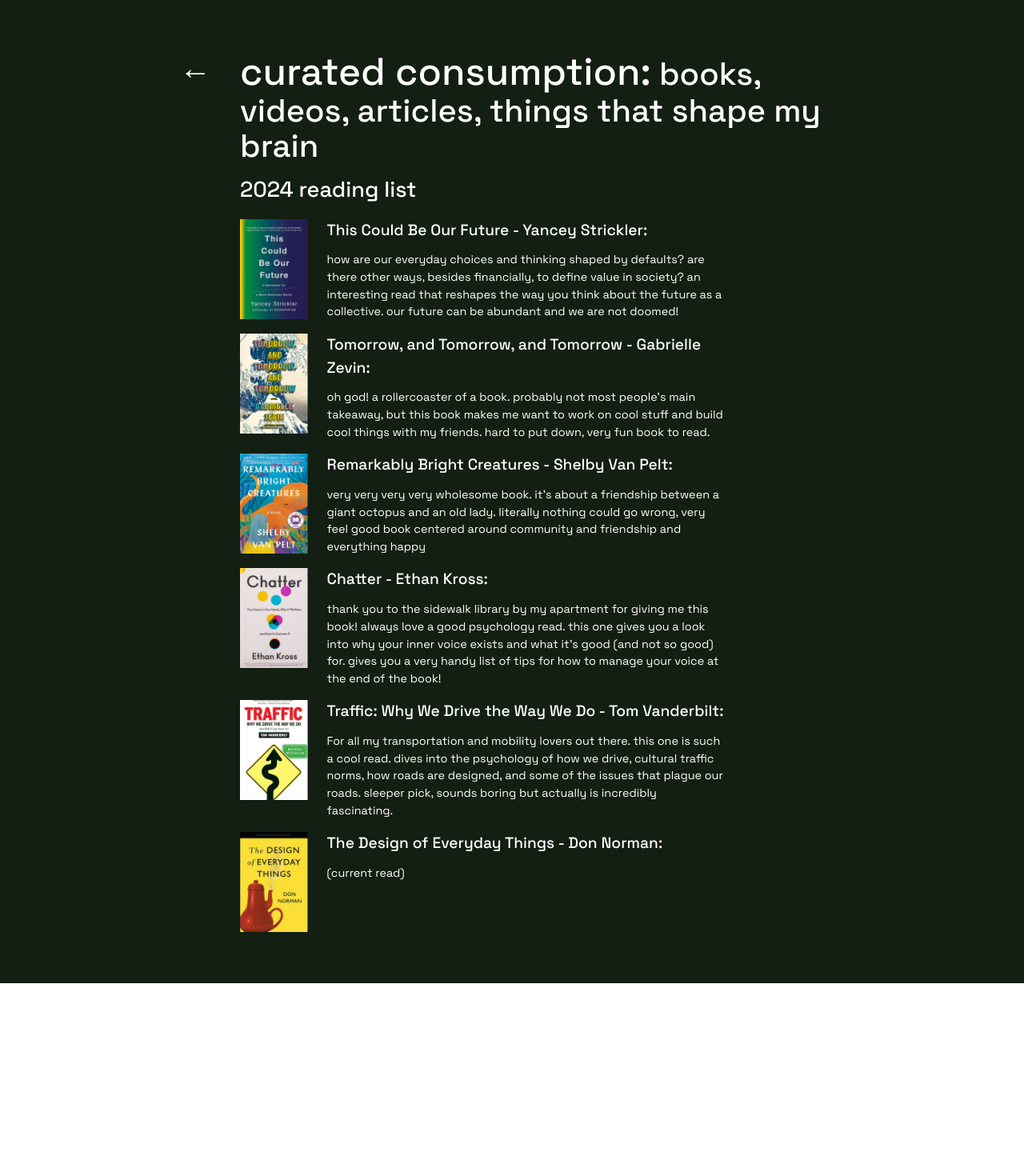
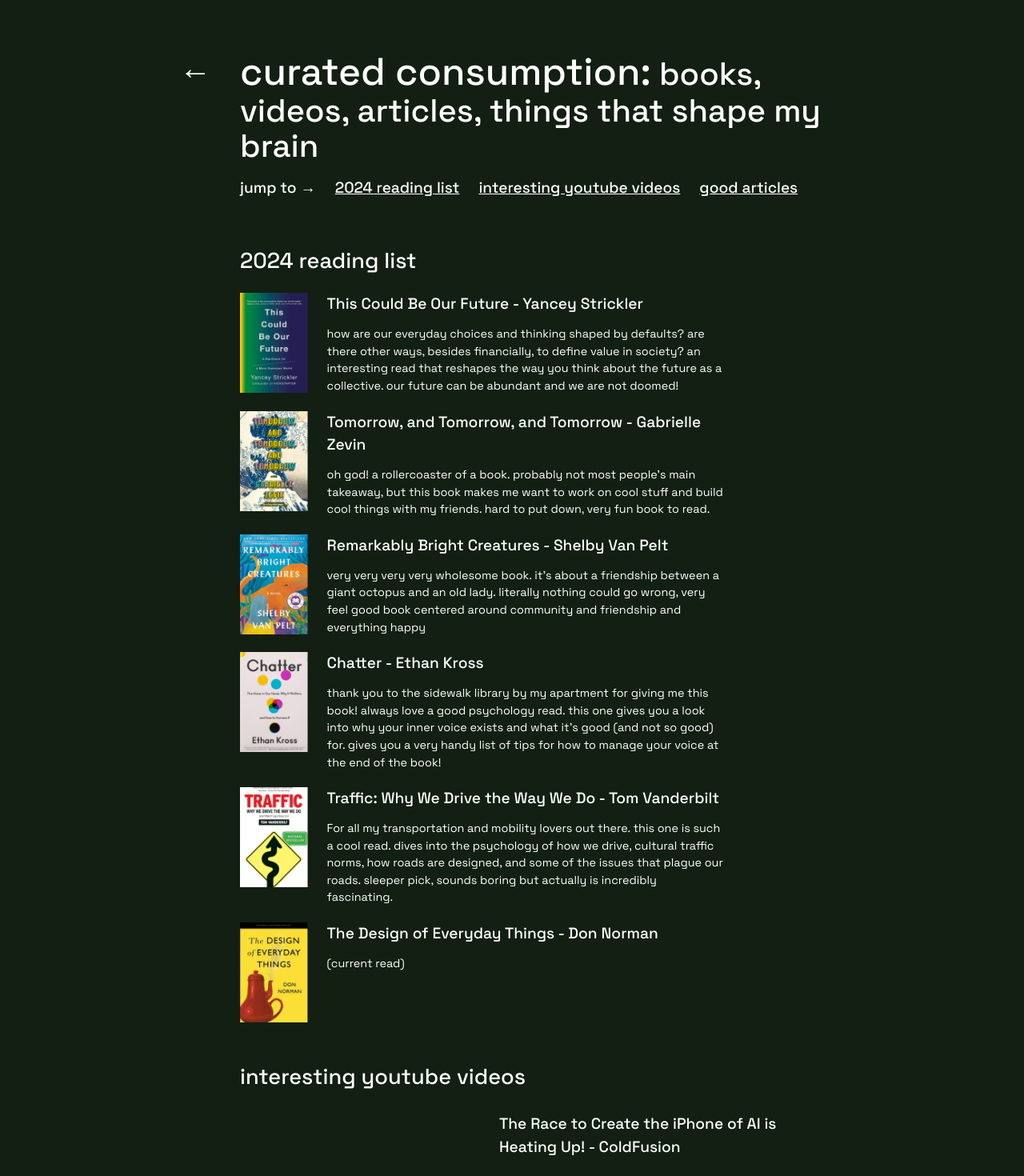
Before and after one commit to vickyli248/vicksite, a Vue app: page /consumption in a window 1280 px wide. Shown: the top 1470 px of the page at 80% size. Before the commit the page ends 1229 px from the top, so only its background shows below. Built offline with nearby package versions, Linux system fonts and the light colour scheme; grey boxes are pictures that could not be loaded.

Commit message:
added books and youtubes and placeholder for articles

```diff
--- a/src/components/Book.vue
+++ b/src/components/Book.vue
@@ -1,6 +1,10 @@
 <template>
     <div class="one-book">
-        <img :src="`src/assets/books/${book.image}`" :alt="book.title" class="book-cover"/>
+        <img
+            :src="`src/assets/books/${book.image}`"
+            :alt="book.title"
+            class="book-cover"
+        />
         <div class="book-info">
             <h3>{{ book.title }}</h3>
             <p>{{ book.description }}</p>
--- /dev/null
+++ b/src/components/Video.vue
@@ -0,0 +1,44 @@
+<template>
+    <div class="one-video">
+        <iframe
+            width="300"
+            height="170"
+            :src="video.link"
+            title="YouTube video player"
+            frameborder="0"
+            allow="accelerometer; autoplay; clipboard-write; encrypted-media; gyroscope; picture-in-picture; web-share"
+            allowfullscreen
+        ></iframe>
+
+        <div class="video-info">
+            <h3>{{ video.name }}</h3>
+            <p>{{ video.description }}</p>
+        </div>
+    </div>
+</template>
+
+<script>
+export default {
+    props: {
+        video: Object,
+    },
+}
+</script>
+
+<style scoped>
+.one-video {
+    display: flex;
+    width: 90%;
+    margin-top: 24px;
+}
+iframe {
+    margin-right: 24px;
+}
+.video-info {
+    display: flex;
+    flex-direction: column;
+}
+.video-cover {
+    height: 125px;
+}
+</style>
--- a/src/data/books.json
+++ b/src/data/books.json
@@ -2,37 +2,37 @@
     {
       "id": 1,
       "image": "tcbof-ys.png",
-      "title": "This Could Be Our Future - Yancey Strickler:",
+      "title": "This Could Be Our Future - Yancey Strickler",
       "description": "how are our everyday choices and thinking shaped by defaults? are there other ways, besides financially, to define value in society? an interesting read that reshapes the way you think about the future as a collective. our future can be abundant and we are not doomed!"
     },
     {
       "id": 2,
       "image": "ttt-gz.png",
-      "title": "Tomorrow, and Tomorrow, and Tomorrow - Gabrielle Zevin:",
+      "title": "Tomorrow, and Tomorrow, and Tomorrow - Gabrielle Zevin",
       "description": "oh god! a rollercoaster of a book. probably not most people's main takeaway, but this book makes me want to work on cool stuff and build cool things with my friends. hard to put down, very fun book to read."
     },
     {
         "id": 3,
         "image": "rbc-svp.png",
-        "title": "Remarkably Bright Creatures - Shelby Van Pelt:",
+        "title": "Remarkably Bright Creatures - Shelby Van Pelt",
         "description": "very very very very wholesome book. it's about a friendship between a giant octopus and an old lady. literally nothing could go wrong, very feel good book centered around community and friendship and everything happy"
       },
     {
         "id": 4,
         "image": "ctviohwim-ek.png",
-        "title": "Chatter - Ethan Kross:",
+        "title": "Chatter - Ethan Kross",
         "description": "thank you to the sidewalk library by my apartment for giving me this book! always love a good psychology read. this one gives you a look into why your inner voice exists and what it's good (and not so good) for. gives you a very handy list of tips for how to manage your voice at the end of the book!"
     },
     {
         "id": 5,
         "image": "twwdtwwd-tv.png",
-        "title": "Traffic: Why We Drive the Way We Do - Tom Vanderbilt:",
+        "title": "Traffic: Why We Drive the Way We Do - Tom Vanderbilt",
         "description": "For all my transportation and mobility lovers out there. this one is such a cool read. dives into the psychology of how we drive, cultural traffic norms, how roads are designed, and some of the issues that plague our roads. sleeper pick, sounds boring but actually is incredibly fascinating."
     },
     {
         "id": 6,
         "image": "tdoet-dn.png",
-        "title": "The Design of Everyday Things - Don Norman:",
+        "title": "The Design of Everyday Things - Don Norman",
         "description": "(current read)"
     }
   ]
--- /dev/null
+++ b/src/data/videos.json
@@ -0,0 +1,43 @@
+[
+    {
+      "name": "The Race to Create the iPhone of AI is Heating Up! - ColdFusion",
+      "link": "https://www.youtube.com/embed/Rqh6fhcAqpw?si=fqGiwNua6zH5GAIT&amp;controls=0",
+      "description": ""
+    },
+    {
+      "name": "The SAT Question Everyone Got Wrong - Veritasium",
+      "link": "https://www.youtube.com/embed/FUHkTs-Ipfg?si=p9_pcYwoowqRIWwc&amp;controls=0",
+      "description": ""
+
+    },
+    {
+      "name": "What Game Theory Reveals About Life, The Universe, and Everything - Veritasium",
+      "link": "https://www.youtube.com/embed/mScpHTIi-kM?si=jk8r3Ixp5Elvng4j&amp;controls=0",
+      "description": ""
+    },
+    {
+      "name": "The Banach-Tarski Paradox - Vsauce",
+      "link": "https://www.youtube.com/embed/s86-Z-CbaHA?si=pMOz8UsLx4Qyy6Wi&amp;controls=0",
+      "description": ""
+    },
+    {
+      "name": "The Egg - A Short Story - Kurzgesagt",
+      "link": "https://www.youtube.com/embed/h6fcK_fRYaI?si=zpyGS2D-aCRVlHwd&amp;controls=0",
+      "description": ""
+    },
+    {
+      "name": "Why New York's Skyscrapers Keep Changing Shape - The B1M",
+      "link": "https://www.youtube.com/embed/Yy8tDcdUUJY?si=YC0tWJ78Rb6IAJw4&amp;controls=0",
+      "description": ""
+    },
+    {
+      "name": "Is Reality Real? The Simulation Argument - Kurzgesagt",
+      "link": "https://www.youtube.com/embed/tlTKTTt47WE?si=DCLyE2lwjY0mUhuP&amp;controls=0",
+      "description": ""
+    },
+    {
+      "name": "Solving Wordle using information theory - 3Blue1Brown",
+      "link": "https://www.youtube.com/embed/v68zYyaEmEA?si=Afdr10-EhCO43Dr6&amp;controls=0",
+      "description": ""
+    }
+  ]
--- a/src/pages/Consumption.vue
+++ b/src/pages/Consumption.vue
@@ -11,12 +11,67 @@
                     videos, articles, things that shape my brain
                 </h1>
             </div>
-            <div class="books-section">
-                <h2>2024 reading list</h2>
-                <div v-for="book in books" :key="book.id" class="book-list">
-                    <Book :book="book" class="book" />
+            <div class="nav-row">
+                <h3 class="nav-label">jump to →</h3>
+                <a
+                    @click.prevent="scrollToSection('booksSection')"
+                    class="nav-item"
+                >
+                    2024 reading list
+                </a>
+                <a
+                    @click.prevent="scrollToSection('videosSection')"
+                    class="nav-item"
+                >
+                    interesting youtube videos
+                </a>
+                <a
+                    @click.prevent="scrollToSection('articlesSection')"
+                    class="nav-item"
+                >
+                    good articles
+                </a>
+            </div>
+            <Transition name="fade">
+                <div v-if="showBooks">
+                    <div
+                        class="content-section"
+                        id="booksSection"
+                        ref="booksSection"
+                    >
+                        <h2 class="section-header">2024 reading list</h2>
+
+                        <div
+                            v-for="book in books"
+                            :key="book.id"
+                            class="book-list"
+                        >
+                            <Book :book="book" class="book" />
+                        </div>
+                    </div>
+                    <div
+                        class="content-section"
+                        id="videosSection"
+                        ref="videosSection"
+                    >
+                        <h2 class="section-header">
+                            interesting youtube videos
+                        </h2>
+
+                        <div v-for="video in videos" class="video-list">
+                            <Video :video="video" class="video" />
+                        </div>
+                    </div>
+                    <div
+                        class="content-section"
+                        id="articlesSection"
+                        ref="articlesSection"
+                    >
+                        <h2 class="section-header">good articles</h2>
+                        <h3 class="book">🐿️ gathering...</h3>
+                    </div>
                 </div>
-            </div>
+            </Transition>
         </div>
     </div>
 </template>
@@ -24,17 +79,43 @@
 <script>
 import '../style.css'
 import Book from '../components/Book.vue'
+import Video from '../components/Video.vue'
 import booksData from '../data/books.json'
+import videosData from '../data/videos.json'
+import { Transition } from 'vue'
 
 export default {
     name: 'Consumption',
     data() {
         return {
             books: booksData,
+            showBooks: false,
+            videos: videosData,
         }
     },
     components: {
         Book,
+        Video,
+    },
+    mounted() {
+        // Set showBooks to true after a delay (optional)
+        setTimeout(() => {
+            this.showBooks = true
+        }, 0) // Adjust delay as needed
+    },
+    methods: {
+        scrollToSection(section) {
+            const booksSection = this.$refs.booksSection
+            const videosSection = this.$refs.videosSection
+            const articlesSection = this.$refs.articlesSection
+            if (section == 'booksSection') {
+                booksSection.scrollIntoView({ behavior: 'smooth' })
+            } else if (section == 'videosSection') {
+                videosSection.scrollIntoView({ behavior: 'smooth' })
+            } else if (section == 'articlesSection') {
+                articlesSection.scrollIntoView({ behavior: 'smooth' })
+            }
+        },
     },
 }
 </script>
@@ -43,12 +124,44 @@
 .container {
     display: flex;
 }
+.nav-row {
+    padding: 16px 0px 8px 0px;
+    display: flex;
+    position: sticky;
+    top: 0px;
+    background-color: #121f12;
+}
+.nav-label {
+    margin-right: 24px;
+}
+.nav-item {
+    text-decoration: underline;
+    font-weight: 500;
+    font-size: 1.2em;
+    margin: 0;
+    cursor: pointer;
+    margin-right: 24px;
+}
 .content {
     display: flex;
     flex-direction: column;
     margin-top: 0;
 }
+.section-header {
+    margin-top: 0px;
+}
+.content-section {
+    padding-top: 48px;
+}
 .book {
-    margin-top: 16px;
+    margin-top: 20px;
+}
+.fade-enter-active,
+.fade-leave-active {
+    transition: opacity 900ms ease-in;
+}
+
+.fade-enter-from {
+    opacity: 0;
 }
 </style>
--- a/src/style.css
+++ b/src/style.css
@@ -110,9 +110,6 @@
     color: #213547;
     background-color: #ffffff;
   }
-  a:hover {
-    color: #747bff;
-  }
   button {
     background-color: #f9f9f9;
   }
```
Also changed, not shown: src/data/articles.json (added, +8 -0 lines).
